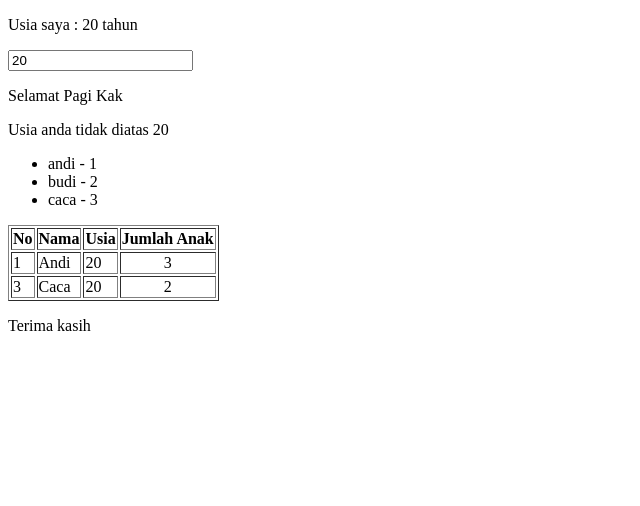
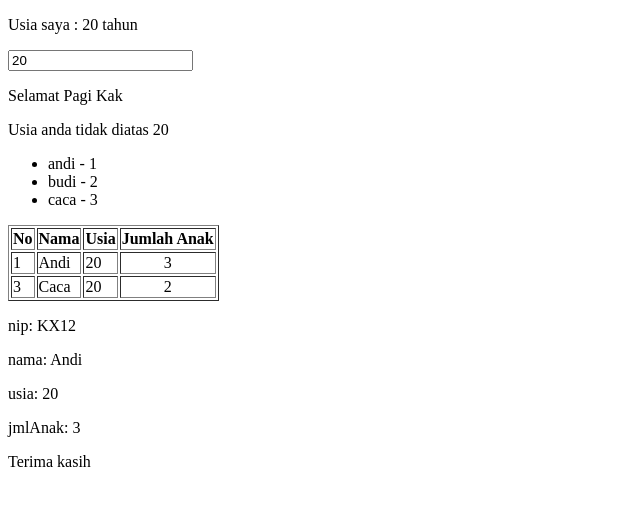
Before and after one commit to alfatta/vue-pertama, a Vue app: page / in a window 1280 px wide. Shown: the top 506 px of the page, without its empty margins (0-640 px from the left). Built offline with nearby package versions, Linux system fonts and the light colour scheme.

Commit message:
day 2 : looping object data type

```diff
--- a/src/App.vue
+++ b/src/App.vue
@@ -39,6 +39,10 @@
     </tbody>
   </table>
 
+  <p v-for="(value, key, i) in pegawaiTerbaik">
+    {{ key }}: {{ value}}
+  </p>
+
   <p>Terima kasih</p>
 </template>
 
@@ -52,6 +56,12 @@ export default {
         { nip: "CD98", nama: "Budi", usia: 20, jmlAnak: 0 },
         { nip: "PQ52", nama: "Caca", usia: 20, jmlAnak: 2 },
       ],
+      pegawaiTerbaik: {
+        nip: "KX12",
+        nama: "Andi",
+        usia: 20,
+        jmlAnak: 3
+      },
       usia: 20,
     };
   },
```
